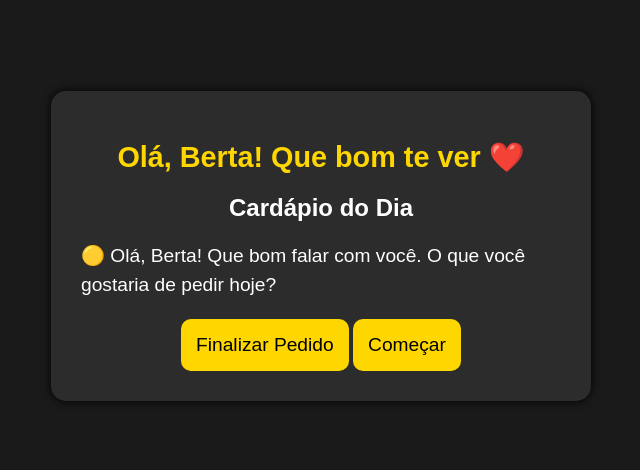
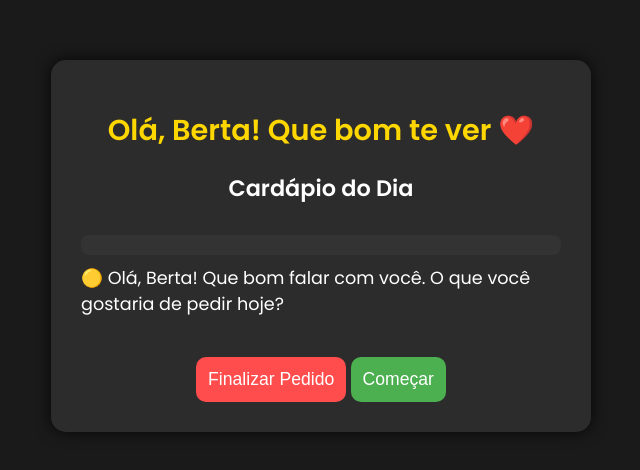
Before and after one commit to elizianeandreia/projeto_padaria, a plain HTML site: page index.html in a window 1280 px wide. Shown: the part 154-624 px from the top of the page, without its empty margins (319-959 px from the left). Drawn offline with Linux system fonts and the light colour scheme.

Commit message:
Update estilo.css

```diff
--- a/estilo.css
+++ b/estilo.css
@@ -1,5 +1,7 @@
+@import url('https://fonts.googleapis.com/css2?family=Poppins:wght@400;600&display=swap');
+
 body {
-  font-family: Arial, sans-serif;
+  font-family: 'Poppins', sans-serif;
   background-color: #1a1a1a;
   color: #fff;
   display: flex;
@@ -16,43 +18,88 @@ body {
   padding: 30px;
   border-radius: 15px;
   text-align: center;
-  box-shadow: 0 0 10px #000;
+  box-shadow: 0 0 15px rgba(0, 0, 0, 0.8);
 }
 
 h1 {
   font-size: 1.8rem;
-  margin-bottom: 20px;
+  margin-bottom: 10px;
   color: #ffd700;
 }
 
-.options {
-  margin-top: 20px;
+h2 {
+  font-size: 1.4rem;
+  margin-bottom: 10px;
+  color: #fff;
+}
+
+.menu {
   display: flex;
   flex-direction: column;
-  gap: 15px;
+  gap: 10px;
+  margin-bottom: 20px;
 }
 
 button {
-  font-size: 1.2rem;
-  padding: 15px;
+  font-size: 1.1rem;
+  padding: 12px;
   border: none;
   border-radius: 10px;
   background-color: #ffd700;
   color: #000;
   cursor: pointer;
-  transition: background 0.3s;
+  transition: background 0.3s, transform 0.2s;
 }
 
 button:hover {
   background-color: #e0c200;
+  transform: scale(1.05);
+}
+
+.finalizar-btn {
+  margin-top: 20px;
+  background: #ff4d4d;
+  color: #fff;
+}
+
+.start-btn {
+  margin-top: 20px;
+  background: #4caf50;
+  color: #fff;
 }
 
 #chat {
   text-align: left;
   margin-bottom: 20px;
-  font-size: 1.2rem;
+  font-size: 1.1rem;
   line-height: 1.5;
+  max-height: 200px;
+  overflow-y: auto;
 }
+
 #chat p {
   margin: 0;
+  opacity: 0;
+  animation: fadeIn 0.5s forwards;
 }
+
+.usuario {
+  color: #0f0;
+}
+
+.sistema {
+  color: #ffd700;
+}
+
+.resumo {
+  margin: 10px 0;
+  font-weight: bold;
+  background: #333;
+  padding: 10px;
+  border-radius: 8px;
+  font-size: 1rem;
+}
+
+@keyframes fadeIn {
+  to { opacity: 1; }
+}
```
